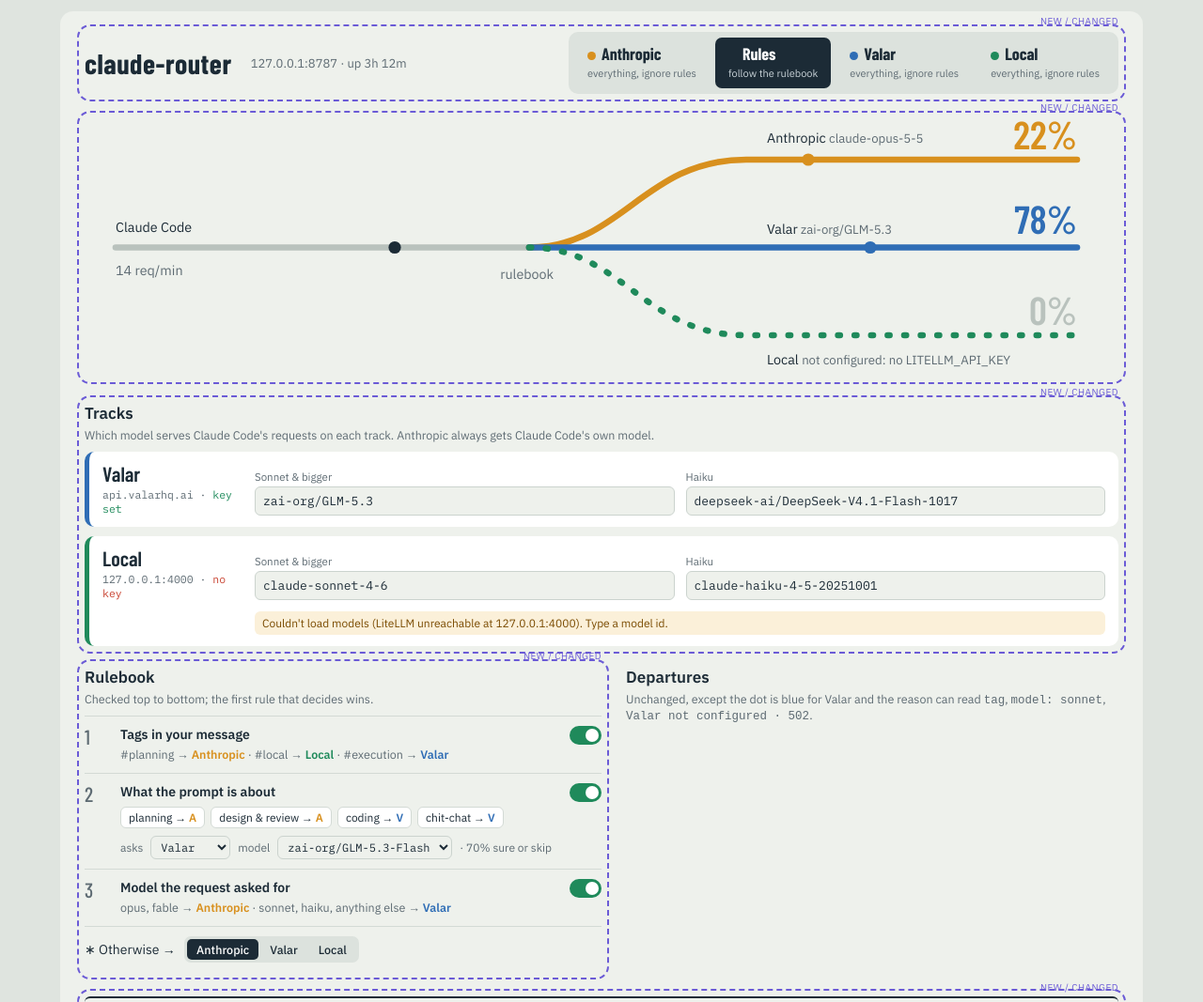
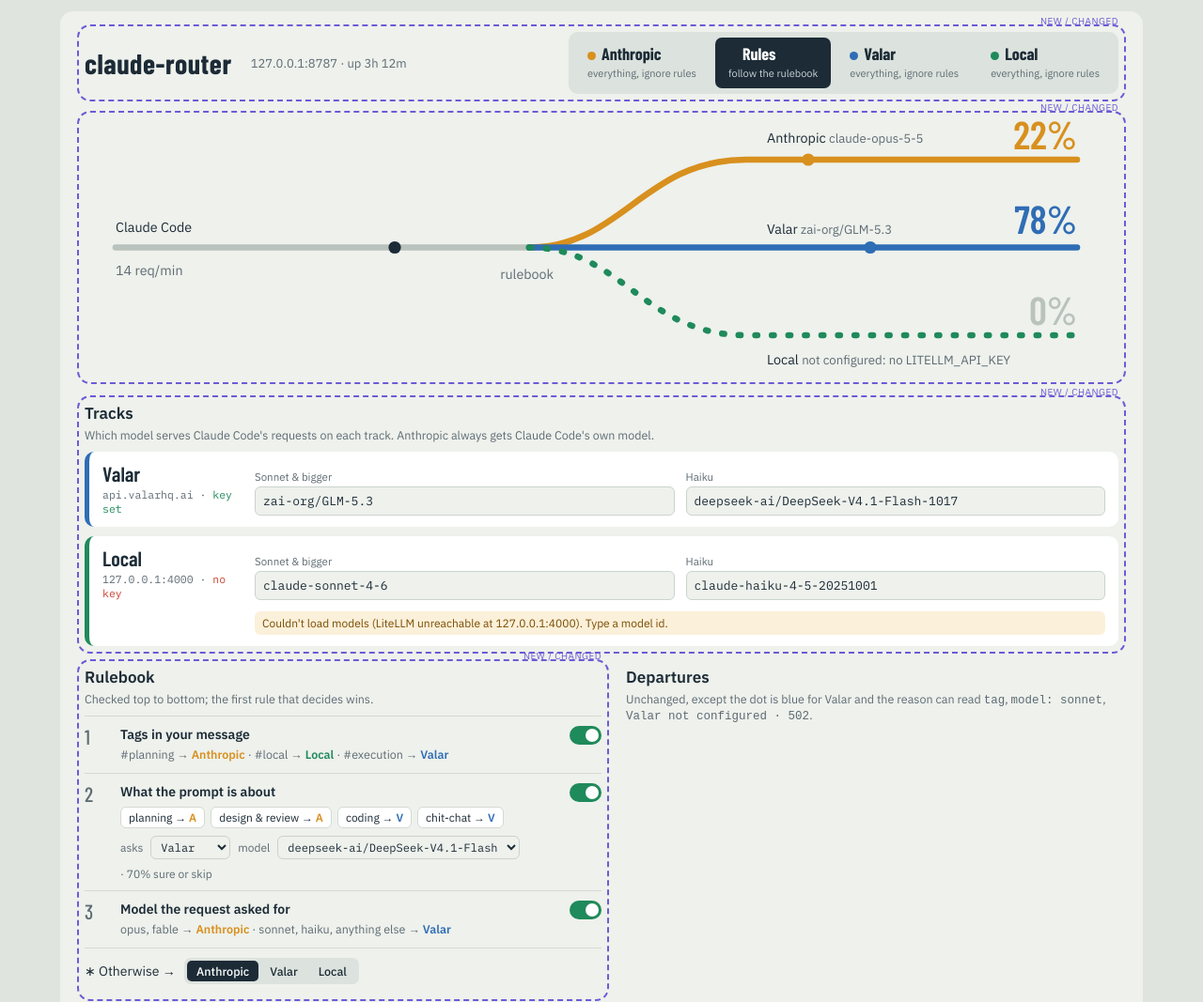
Before and after one commit to openconductorhq/signaller, a plain HTML site: page docs/superpowers/specs/2026-10-28-valar-track/cockpit-valar.html in a window 1280 px wide. Shown: the top 1067 px of the page at 94% size. Drawn offline with nearby package versions, Linux system fonts and the light colour scheme.

Commit message:
docs: valar track plan; classifier defaults from latency probe
Co-Authored-By: Claude Opus 5.5 <noreply@anthropic.com>

```diff
--- a/docs/superpowers/specs/2026-10-28-valar-track/cockpit-valar.html
+++ b/docs/superpowers/specs/2026-10-28-valar-track/cockpit-valar.html
@@ -129,7 +129,7 @@
           <div class="rdesc">#planning → <span class="to-a">Anthropic</span> · #local → <span class="to-l">Local</span> · #execution → <span class="to-v">Valar</span></div></div><span class="tg"></span></li>
         <li><div><div class="rname">What the prompt is about</div>
           <div class="chips"><span class="chip">planning → <span class="to-a">A</span></span><span class="chip">design &amp; review → <span class="to-a">A</span></span><span class="chip">coding → <span class="to-v">V</span></span><span class="chip">chit-chat → <span class="to-v">V</span></span></div>
-          <div class="cls">asks <select class="sel"><option>Valar</option><option>LiteLLM</option></select> model <select class="sel"><option>zai-org/GLM-5.3-Flash</option></select> · 70% sure or skip</div></div><span class="tg"></span></li>
+          <div class="cls">asks <select class="sel"><option>Valar</option><option>LiteLLM</option></select> model <select class="sel"><option>deepseek-ai/DeepSeek-V4.1-Flash</option></select> · 70% sure or skip</div></div><span class="tg"></span></li>
         <li><div><div class="rname">Model the request asked for</div>
           <div class="rdesc">opus, fable → <span class="to-a">Anthropic</span> · sonnet, haiku, anything else → <span class="to-v">Valar</span></div></div><span class="tg"></span></li>
       </ol>
```
Also changed, not shown: 2 other files.
